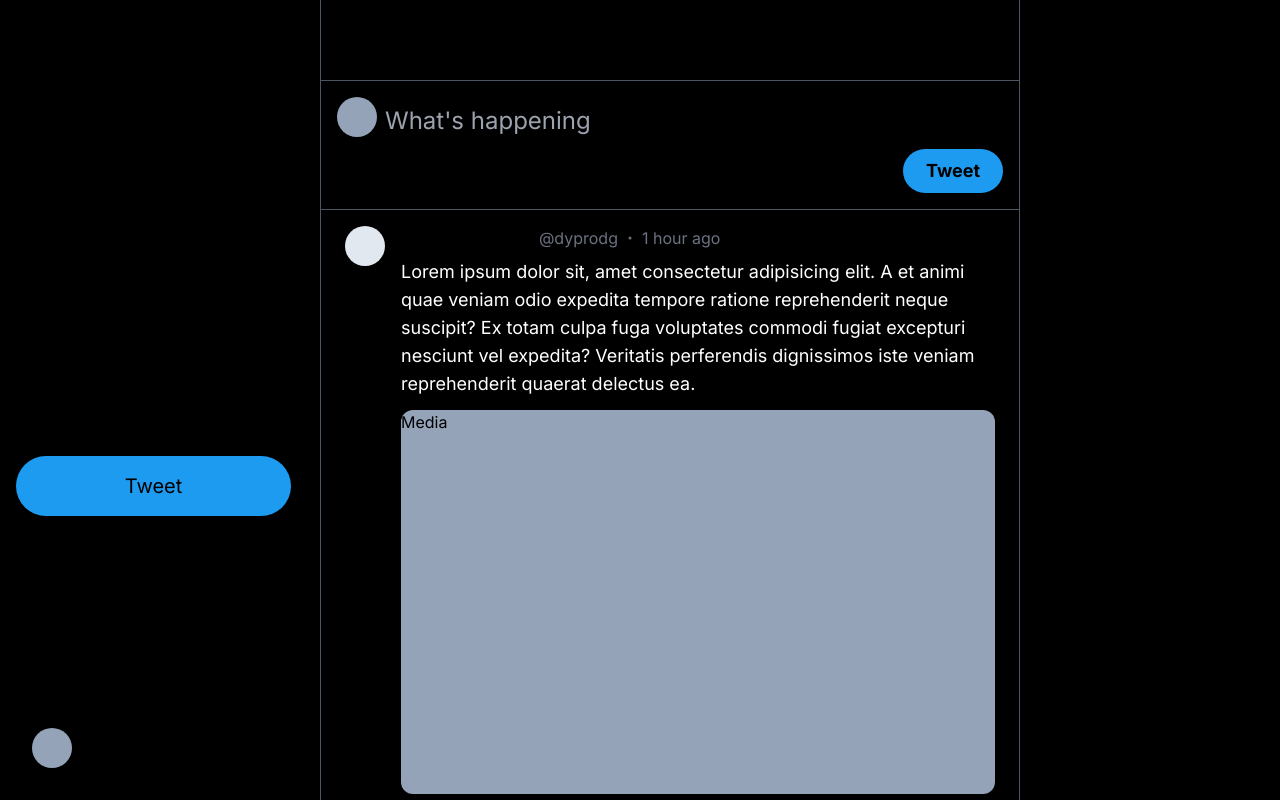
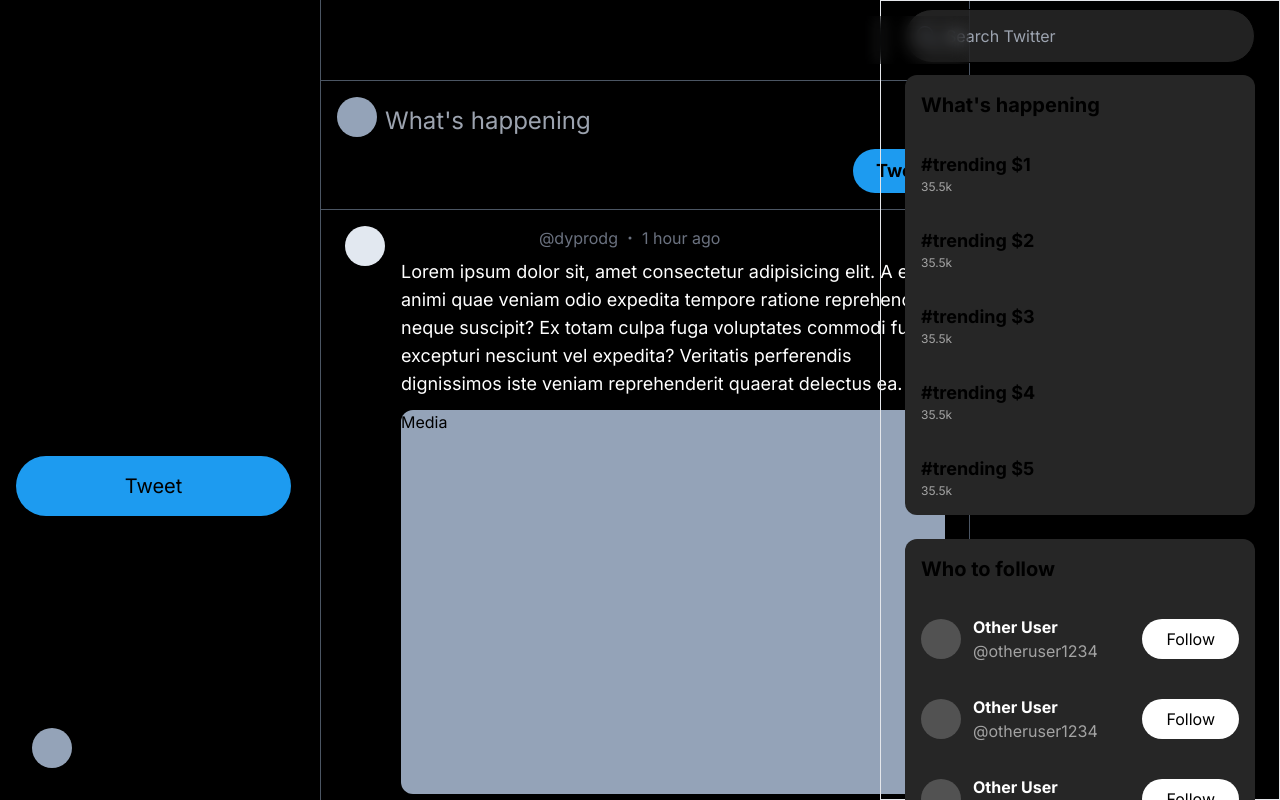
Before and after one commit to dyprodg/twitterclone, a Next.js app: page / in a window 1280 px wide. Shown: the top 800 px of the page. Built offline with nearby package versions, Linux system fonts and the light colour scheme.

Commit message:
leftside

```diff
--- a/src/app/page.tsx
+++ b/src/app/page.tsx
@@ -1,75 +1,85 @@
 import LeftSidebar from '@/components/LeftSidebar';
-import Link from 'next/link';
-import { BsChat, BsDot, BsThreeDots } from 'react-icons/bs';
-import { AiOutlineHeart, AiOutlineRetweet} from 'react-icons/ai';
-import { IoStatsChart, IoShareOutline } from 'react-icons/io5';
+import MainComp from '@/components/MainComp';
+
+import { BsSearch } from 'react-icons/bs';
+
 
 
 export default function Home() {
   return (
     <div className='w-full h-full flex justify-center items-center relative bg-black'>
       <div className='max-w-screen-xl w-full h-full flex relative'>
-        {/* Left Sidebar Navbar */}
         <LeftSidebar />
+        <MainComp />
 
 
-        {/* Main Section for Blog*/}
-        <main className='ml-[320px] flex w-full max-w-[700px] h-full min-h-screen flex-col border-l-[0.5px] border-r border-gray-600'>
-          <h1 className='text-2xl font-bold px-4 py-2 my-4 backdrop-blur bg-black/10 sticky top-0 z-20'>Home</h1>
-          <div className='border-t-[0.5px] border-b-[0.5px] px-4 flex items-stretch space-x-2 py-4 border-gray-600 relative'>
-            <div className='w-10 h-10 bg-slate-400 rounded-full flex-none'></div>
-            <div className='flex flex-col w-full'>
-              <input
-                type='text'
-                placeholder="What's happening"
-                className='w-full h-full bg-transparent py-4 border-b-[0.5px] border-gray-600 outline-none border-none placeholder:text-2xl '/>
-              <div className='w-full justify-between items-center flex'>
-                <div>
 
-                </div>
-                <div className='w-full max-w-[100px]'>
-                  <button className='rounded-full bg-primary px-4 py-2 w-full text-lg text-center hover:bg-opacity-70 transition duration-200 font-bold'>Tweet</button>
-                </div>
-              </div>
+
+        <section className='fixed right-0 flex flex-col w-[400px] border items-stretch h-screen px-6'>
+          <div className='mt-2'>
+            <div className='relative w-full h-full group' >
+            <input
+              id='searchBox'
+              type='text'
+              placeholder='Search Twitter'
+              className='outline-none peer focus:border-primary border border-black placeholder:px-2 bg-neutral-800/90 w-full h-full rounded-full py-4 px-8' />
+            <label htmlFor='searchBox' className='absolute top-0 left-0 h-full flex items-center justify-center px-3 text-gray-500 peer-focus:text-primary'>
+              <BsSearch className='w-5 h-5' />
+            </label>
             </div>
           </div>
 
-          <div className='flex flex-col'>
-            {
-              Array.from({length:5}).map((_,i)=> (
-                <div key={i} className=' py-4 px-6 border-b-[0.5px] border-gray-600 flex space-x-4'>
-                  <div>
-                    <div className='w-10 h-10 bg-slate-200 rounded-full'/>
+          <div className='flex flex-col rounded-xl bg-neutral-800 my-3'>
+            <h3 className='font-bold text-xl my-2 py-2 px-4'>What's happening</h3>
+            <div>
+              {
+                Array.from({length: 5}).map((_,i)=>(
+                  <div key={i} className='hover:bg-white/10 transition duration-100 p-4'>
+                    <div className='font-bold text-lg'>#trending ${i+1}</div>
+                    <div className='text-xs text-neutral-400'>35.5k</div>
                   </div>
-                  <div className='flex flex-col'>
-                    <div className='flex items-center justify-between w-full'>
-                      <div className='flex items-center space-x-1 w-full'>
-                        <div className='font-bold'>Dennis Diepolder</div>
-                        <div className='text-gray-500'>@dyprodg</div>
-                        <div className='text-gray-500'> <BsDot /></div>
-                        <div className='text-gray-500'>1 hour ago</div>
-                      </div>
-                      <div><BsThreeDots /></div>
-                    </div>
-                    <div className='text-white text-lg mt-2'>Lorem ipsum dolor sit, amet consectetur adipisicing elit. A et animi quae veniam odio expedita tempore ratione reprehenderit neque suscipit? Ex totam culpa fuga voluptates commodi fugiat excepturi nesciunt vel expedita? Veritatis perferendis dignissimos iste veniam reprehenderit quaerat delectus ea.</div>
-                    <div className='bg-slate-400 aspect-square w-full h-96 rounded-xl mt-3'>
-                      Media
-                    </div>
-                    <div className='flex items-center justify-evenly w-full mt-4'>
-                      <div className='rounded-full hover:bg-white/20 transition duration-100 p-2 curser-pointer'><BsChat /></div>
-                      <div className='rounded-full hover:bg-white/20 transition duration-100 p-2 curser-pointer'><AiOutlineRetweet /></div>
-                      <div className='rounded-full hover:bg-white/20 transition duration-100 p-2 curser-pointer'><AiOutlineHeart /></div>
-                      <div className='rounded-full hover:bg-white/20 transition duration-100 p-2 curser-pointer'><IoStatsChart /></div>
-                      <div className='rounded-full hover:bg-white/20 transition duration-100 p-2 curser-pointer'><IoShareOutline /></div>
+                ))
+              }
+            </div>
+          </div>
+
+
+          <div className='flex flex-col rounded-xl bg-neutral-800 my-3'>
+            <h3 className='font-bold text-xl my-2 py-2 px-4'>Who to follow</h3>
+            <div>
+              {
+                Array.from({length: 3}).map((_,i)=>(
+                  <div className='flex justify-between items-center'>
+                    <div key={i} className='flex hover:bg-white/10 transition duration-100 p-4 space-x-3 items-center'>
+                      <div className='w-10 h-10 bg-neutral-600 rounded-full'></div>
+                      <div className='flex flex-col'>
+                      <div className='font-bold text-white'>Other User</div>
+                      <div className='text-neutral-400'>@otheruser1234</div>
+                  </div>
+                  </div>
+
+
+                    <div>
+                      <button className='rounded-full px-6 py-2 mx-4 bg-white text-black'>Follow</button>
                     </div>
                   </div>
-                </div>
-              ))
-            }
+                ))
+              }
+            </div>
           </div>
-        </main>
-        {/* Right Section for Recommandtations and Trendings */}
-        <section></section>
+
+
+
+
+
+
+
+
+
+
+
+          <div></div>
+        </section>
       </div>
     </div>
   )
--- /dev/null
+++ b/src/components/MainComp.tsx
@@ -0,0 +1,67 @@
+
+'use client'
+
+import { BsChat, BsDot, BsThreeDots } from 'react-icons/bs';
+import { AiOutlineHeart, AiOutlineRetweet} from 'react-icons/ai';
+import { IoStatsChart, IoShareOutline } from 'react-icons/io5';
+
+const timeline = () => {
+  return (
+    <main className='ml-[320px] flex w-full max-w-[650px] h-full min-h-screen flex-col border-l-[0.5px] border-r border-gray-600'>
+          <h1 className='text-2xl font-bold px-4 py-2 my-4 backdrop-blur bg-black/10 sticky top-0 z-20'>Home</h1>
+          <div className='border-t-[0.5px] border-b-[0.5px] px-4 flex items-stretch space-x-2 py-4 border-gray-600 relative'>
+            <div className='w-10 h-10 bg-slate-400 rounded-full flex-none'></div>
+            <div className='flex flex-col w-full'>
+              <input
+                type='text'
+                placeholder="What's happening"
+                className='w-full h-full bg-transparent py-4 border-b-[0.5px] border-gray-600 outline-none border-none placeholder:text-2xl '/>
+              <div className='w-full justify-between items-center flex'>
+                <div>
+
+                </div>
+                <div className='w-full max-w-[100px]'>
+                  <button className='rounded-full bg-primary px-4 py-2 w-full text-lg text-center hover:bg-opacity-70 transition duration-200 font-bold'>Tweet</button>
+                </div>
+              </div>
+            </div>
+          </div>
+
+          <div className='flex flex-col'>
+            {
+              Array.from({length:5}).map((_,i)=> (
+                <div key={i} className=' py-4 px-6 border-b-[0.5px] border-gray-600 flex space-x-4'>
+                  <div>
+                    <div className='w-10 h-10 bg-slate-200 rounded-full'/>
+                  </div>
+                  <div className='flex flex-col'>
+                    <div className='flex items-center justify-between w-full'>
+                      <div className='flex items-center space-x-1 w-full'>
+                        <div className='font-bold'>Dennis Diepolder</div>
+                        <div className='text-gray-500'>@dyprodg</div>
+                        <div className='text-gray-500'> <BsDot /></div>
+                        <div className='text-gray-500'>1 hour ago</div>
+                      </div>
+                      <div><BsThreeDots /></div>
+                    </div>
+                    <div className='text-white text-lg mt-2'>Lorem ipsum dolor sit, amet consectetur adipisicing elit. A et animi quae veniam odio expedita tempore ratione reprehenderit neque suscipit? Ex totam culpa fuga voluptates commodi fugiat excepturi nesciunt vel expedita? Veritatis perferendis dignissimos iste veniam reprehenderit quaerat delectus ea.</div>
+                    <div className='bg-slate-400 aspect-square w-full h-96 rounded-xl mt-3'>
+                      Media
+                    </div>
+                    <div className='flex items-center justify-evenly w-full mt-4'>
+                      <div className='rounded-full hover:bg-white/20 transition duration-100 p-2 curser-pointer'><BsChat /></div>
+                      <div className='rounded-full hover:bg-white/20 transition duration-100 p-2 curser-pointer'><AiOutlineRetweet /></div>
+                      <div className='rounded-full hover:bg-white/20 transition duration-100 p-2 curser-pointer'><AiOutlineHeart /></div>
+                      <div className='rounded-full hover:bg-white/20 transition duration-100 p-2 curser-pointer'><IoStatsChart /></div>
+                      <div className='rounded-full hover:bg-white/20 transition duration-100 p-2 curser-pointer'><IoShareOutline /></div>
+                    </div>
+                  </div>
+                </div>
+              ))
+            }
+          </div>
+        </main>
+  )
+}
+
+export default timeline
```
